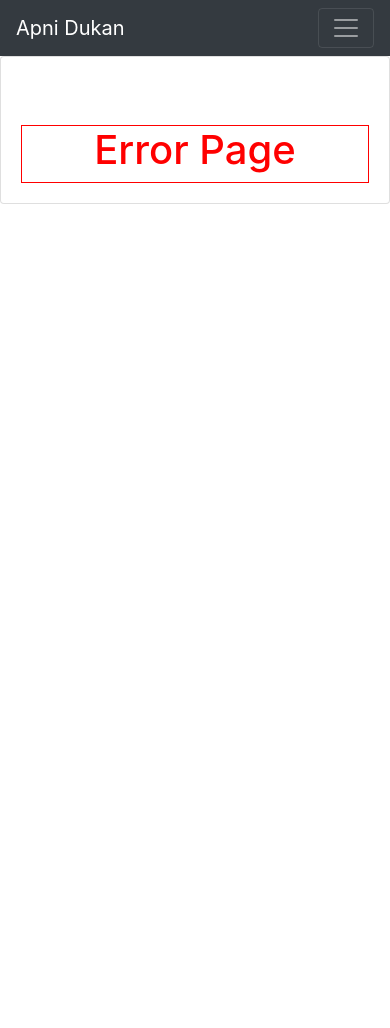
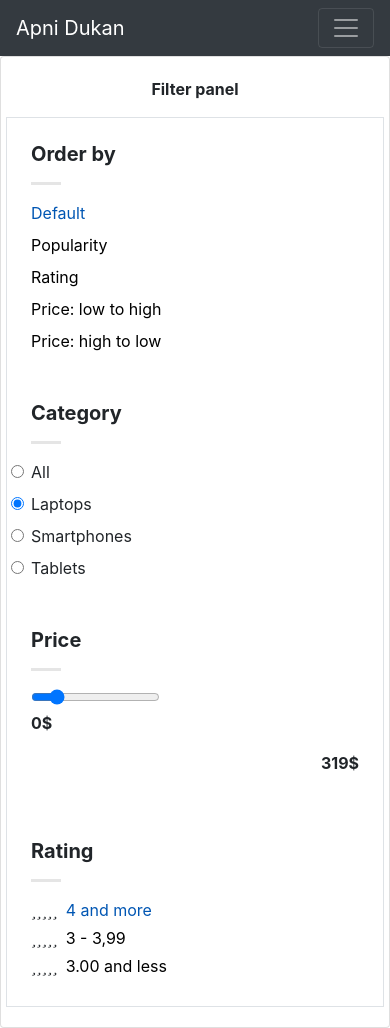
Before and after one commit to daadestroyer/springboot-ecommerce-application-full-stack, an Angular app in the folder 03-frontend/angular-ecommerce/: page /filterpanel in a window 390 px wide. Before the commit the page ends 844 px from the top, so only its background shows below. Built offline with nearby package versions, Linux system fonts and the light colour scheme; no server answers.

Commit message:
displaying single product details...

```diff
--- a/03-frontend/angular-ecommerce/src/app/app.module.ts
+++ b/03-frontend/angular-ecommerce/src/app/app.module.ts
@@ -12,6 +12,7 @@ import { ErrorComponent } from './components/error/error.component';
 import { ProductCategoryDropdownComponent } from './components/product-category-dropdown/product-category-dropdown.component';
 import {SearchComponent} from "./components/search/search.component";
 import { ProductDetailsComponent } from './components/product-details/product-details.component';
+import { FilterpanelComponent } from './components/filterpanel/filterpanel.component';
 
 
 
@@ -22,7 +23,8 @@ const appRoutes: Routes = [
   {path:'category',component:ProductListComponent},
   { path: 'category/:id', component: ProductListComponent },
   { path: 'search/:keyword', component: ProductListComponent },
-  { path: 'productdetails', component: ProductDetailsComponent },
+  { path: 'product-detail/:id', component: ProductDetailsComponent },
+  { path: 'filterpanel', component: FilterpanelComponent },
   {path:'**',component:ErrorComponent},
 ];
 
@@ -36,6 +38,7 @@ const appRoutes: Routes = [
     ProductCategoryDropdownComponent,
     SearchComponent,
     ProductDetailsComponent,
+    FilterpanelComponent,
   ],
   imports: [
     BrowserModule,
--- /dev/null
+++ b/03-frontend/angular-ecommerce/src/app/components/filterpanel/filterpanel.component.html
@@ -0,0 +1,166 @@
+
+
+    <!--Section: Content-->
+    <section class="">
+
+      <p class="text-center font-weight-bold">Filter panel</p>
+
+      <style>
+        .link-black a {
+          color: black;
+        }
+
+        .link-black a:hover {
+          color: #0056b3;
+        }
+
+        .link-black .active {
+          color: #0056b3;
+        }
+
+        .divider-small {
+          width: 30px;
+          background-color: rgba(0, 0, 0, .1);
+          height: 3px;
+        }
+      </style>
+
+
+      <!--Grid row-->
+      <div class="row d-flex justify-content-center">
+
+        <!--Grid column-->
+        <div class="col-lg-8 col-md-8 col-sm-8 border p-4">
+
+          <!-- Filter panel -->
+          <div class="mb-5">
+            <h5 class="font-weight-bold mb-3">Order by</h5>
+
+            <div class="divider-small mb-3"></div>
+
+            <ul class="list-unstyled link-black">
+              <li class="mb-2">
+                <a href="" class="active">Default</a>
+              </li>
+              <li class="mb-2">
+                <a href="" class="">Popularity</a>
+              </li>
+              <li class="mb-2">
+                <a href="" class="">Rating</a>
+              </li>
+              <li class="mb-2">
+                <a href="" class="">Price: low to high</a>
+              </li>
+              <li class="mb-2">
+                <a href="" class="">Price: high to low</a>
+              </li>
+            </ul>
+          </div>
+          <!-- Filter panel -->
+
+          <!-- Filter panel -->
+          <div class="mb-5">
+
+            <h5 class="font-weight-bold mb-3">Category</h5>
+
+            <div class="divider-small mb-3"></div>
+
+            <div class="form-check pl-0 mb-2">
+              <input type="radio" class="form-check-input" id="materialGroupExample1" name="groupOfMaterialRadios">
+              <label class="form-check-label" for="materialGroupExample1">All</label>
+            </div>
+
+            <div class="form-check pl-0 mb-2">
+              <input type="radio" class="form-check-input" id="materialGroupExample2" name="groupOfMaterialRadios"
+                checked>
+              <label class="form-check-label" for="materialGroupExample2">Laptops</label>
+            </div>
+
+            <div class="form-check pl-0 mb-2">
+              <input type="radio" class="form-check-input" id="materialGroupExample3" name="groupOfMaterialRadios">
+              <label class="form-check-label" for="materialGroupExample3">Smartphones</label>
+            </div>
+
+            <div class="form-check pl-0 mb-2">
+              <input type="radio" class="form-check-input" id="materialGroupExample4" name="groupOfMaterialRadios">
+              <label class="form-check-label" for="materialGroupExample4">Tablets</label>
+            </div>
+
+          </div>
+          <!-- Filter panel -->
+
+          <!-- Filter panel -->
+          <div class="mb-5">
+
+            <h5 class="font-weight-bold mb-3">Price</h5>
+
+            <div class="divider-small mb-3"></div>
+
+            <form class="range-field">
+              <input type="range" min="0" max="319" />
+            </form>
+
+            <div class="row justify-content-center">
+
+              <!-- Grid column -->
+              <div class="col-md-6 text-left">
+                <p class="dark-grey-text"><strong id="resellerEarnings">0$</strong></p>
+              </div>
+              <!-- Grid column -->
+
+              <!-- Grid column -->
+              <div class="col-md-6 text-right">
+                <p class="dark-grey-text"><strong id="clientPrice">319$</strong></p>
+              </div>
+              <!-- Grid column -->
+            </div>
+
+          </div>
+          <!-- Filter panel -->
+
+          <!-- Filter panel -->
+          <div class="link-black">
+
+            <h5 class="font-weight-bold mb-3">Rating</h5>
+
+            <div class="divider-small mb-3"></div>
+
+            <div class="amber-text fa-sm mb-1">
+              <i class="fas fa-star"></i>
+              <i class="fas fa-star"></i>
+              <i class="fas fa-star"></i>
+              <i class="fas fa-star"></i>
+              <i class="fas fa-star"></i>
+              <a href="" class="ml-2 active">4 and more</a>
+            </div>
+
+            <div class="amber-text fa-sm mb-1">
+              <i class="fas fa-star"></i>
+              <i class="fas fa-star"></i>
+              <i class="fas fa-star"></i>
+              <i class="fas fa-star"></i>
+              <i class="fas fa-star"></i>
+              <a href="" class="ml-2">3 - 3,99</a>
+            </div>
+
+            <div class="amber-text fa-sm mb-1">
+              <i class="fas fa-star"></i>
+              <i class="fas fa-star"></i>
+              <i class="fas fa-star"></i>
+              <i class="fas fa-star"></i>
+              <i class="fas fa-star"></i>
+              <a href="" class="ml-2">3.00 and less</a>
+            </div>
+
+          </div>
+          <!-- Filter panel -->
+
+        </div>
+        <!--Grid column-->
+
+      </div>
+      <!--Grid row-->
+
+
+    </section>
+    <!--Section: Content-->
--- /dev/null
+++ b/03-frontend/angular-ecommerce/src/app/components/filterpanel/filterpanel.component.ts
@@ -0,0 +1,15 @@
+import { Component, OnInit } from '@angular/core';
+
+@Component({
+  selector: 'app-filterpanel',
+  templateUrl: './filterpanel.component.html',
+  styleUrls: ['./filterpanel.component.css']
+})
+export class FilterpanelComponent implements OnInit {
+
+  constructor() { }
+
+  ngOnInit(): void {
+  }
+
+}
--- a/03-frontend/angular-ecommerce/src/app/components/product-details/product-details.component.html
+++ b/03-frontend/angular-ecommerce/src/app/components/product-details/product-details.component.html
@@ -37,7 +37,7 @@
         <div class="col-md-5 order-lg-2 order-1" >
           <div class="image_selected">
             <img
-              src="http://pngimg.com/uploads/macbook/macbook_PNG52.png"
+              src="{{product.imageUrl}}"
               class="img-fluid mt-5"
               alt="qEwct2O"
               height="100%"
@@ -47,14 +47,14 @@
           <div class="container">
             <div class="row">
               <img
-                src="http://pngimg.com/uploads/macbook/macbook_PNG52.png"
+              src="{{product.imageUrl}}"
                 class="img-fluid mt-5"
                 alt="qEwct2O"
                 height="100px"
                 width="300px"
               />
               <img
-                src="http://pngimg.com/uploads/macbook/macbook_PNG52.png"
+              src="{{product.imageUrl}}"
                 class="img-fluid mt-5"
                 alt="qEwct2O"
                 height="100px"
@@ -78,8 +78,7 @@
             </nav>
             <div class="product_name">
               <h3>
-                Acer Aspire 3 Celeron Dual Core - (2 GB/500 GB HDD/Windows 10
-                Home) A315-33 Laptop (15.6 inch, Black, 2.1 kg)
+                {{product.name}} | {{product.sku}}
               </h3>
             </div>
             <div class="product-rating">
@@ -87,7 +86,7 @@
               <span class="ml-3">35 Ratings & 45 Reviews</span>
             </div>
             <div class=" mt-3" >
-              <span class="product_price"><h2>₹ 29,000</h2></span>
+              <span class="product_price"><h1>₹ {{product.unitPrice}}</h1></span>
               <span style='color:red;text-decoration:line-through'>
                 <span style='color:black'>₹ 39,000</span>
               </span>
@@ -126,6 +125,7 @@
                 ></span
               >
             </div>
+
             <div>
               <div class="row mt-3">
                 <div class="col-md-5">
@@ -165,6 +165,14 @@
                 </div>
               </div>
             </div>
+
+            <div class="card mt-4" >
+              <div class="card-body">
+                <h4><b>Description</b></h4>
+                <h5>{{product.name}} | {{product.sku}} </h5>
+                {{product.description}}
+              </div>
+             </div>
             <hr class="singleline" />
             <div class="order_info d-flex flex-row">
               <form action="#"></form>
--- a/03-frontend/angular-ecommerce/src/app/components/product-details/product-details.component.ts
+++ b/03-frontend/angular-ecommerce/src/app/components/product-details/product-details.component.ts
@@ -1,4 +1,7 @@
 import { Component, OnInit } from '@angular/core';
+import { Product } from '../../entitys/product';
+import { ProductService } from '../../services/product.service';
+import { ActivatedRoute } from '@angular/router';
 
 @Component({
   selector: 'app-product-details',
@@ -7,9 +10,26 @@ import { Component, OnInit } from '@angular/core';
 })
 export class ProductDetailsComponent implements OnInit {
 
-  constructor() { }
+  product: Product = new Product();
+
+  constructor(private productService: ProductService
+           , private router : ActivatedRoute) { }
 
   ngOnInit(): void {
+    this.router.params.subscribe(() => {
+      this.handleProducts();
+    })
+  }
+
+  handleProducts() {
+    // get the id and convert "id" param string to number using +
+    const productId: number = +this.router.snapshot.paramMap.get("id");
+    console.log("PROD ID  = " + productId);
+    this.productService.getProductByProductId(productId).subscribe((
+      data => {
+        this.product = data;
+      }
+    ));
   }
 
 }
--- a/03-frontend/angular-ecommerce/src/app/components/product-list/product-list.component.html
+++ b/03-frontend/angular-ecommerce/src/app/components/product-list/product-list.component.html
@@ -1,10 +1,20 @@
+
+<!--
+  <div class="container-fluid mt-5">
+  <div class="row">
+    <div class="col-md-6">
+      <app-filterpanel></app-filterpanel>
+    </div>
+  </div>
+</div>
+ -->
 <div class="container mt-5">
 
      <!-- if products not found display message product not found -->
           <!-- ? defined as safe navigation operator (?) guards agains null and identified values in property -->
           <ng-container *ngIf="products.length == 0; else elseTemplate">
             <div class="alert alert-danger text-center" role="alert">
-             <b>OOPS! Search results found</b>
+             <b>OOPS.... {{products.length}} Search results found</b>
             </div>
           </ng-container>
           <ng-template #elseTemplate>
@@ -13,16 +23,19 @@
           </div>
           </ng-template>
 
-  <div class="row">
+
+          <div class="row">
+
     <!-- loop over the collection of products -->
 
     <div class="card col-md-3 mt-3 text-center" *ngFor="let tempProduct of products">
 
         <div class="card" style="width: 18rem; margin: 0 auto; ">
-            <img src="{{tempProduct.imageUrl}}" class="card-img-top" alt="..."  >
-
+          <a routerLink="/product-detail/{{tempProduct.id}}">
+          <img src="{{tempProduct.imageUrl}}" class="card-img-top" alt="..."  >
+                     </a>
             <div class="card-body">
-                <h5 class="card-title">{{tempProduct.name}}</h5>
+                <a routerLink="/product-detail/{{tempProduct.id}}"><h5 class="card-title">{{tempProduct.name}}</h5></a>
                 <h4>{{tempProduct.unitPrice | currency:'INR' }}  </h4>
               <p class="card-text">Men's Bouncer-01 Sports Latest Stylish Casual Sneakers,<p>
               <a href="#" class="btn btn-primary">ADD TO CART</a>
--- a/03-frontend/angular-ecommerce/src/app/components/product-list/product-list.component.ts
+++ b/03-frontend/angular-ecommerce/src/app/components/product-list/product-list.component.ts
@@ -34,6 +34,7 @@ export class ProductListComponent implements OnInit {
     }
   }
 
+  // this method will work when user want to search products using search bar
   handleSearchProducts() {
     const keyword: string = this.route.snapshot.paramMap.get('keyword');
     this.searchkeyword = keyword;
@@ -43,7 +44,7 @@ export class ProductListComponent implements OnInit {
         this.products = data;
       });
   }
-
+// this method will work when user want to find product based on category id using dropdown
   handleListProducts() {
     const id = this.route.snapshot.params['id'];
     console.log('ID = ' + id);
@@ -53,7 +54,7 @@ export class ProductListComponent implements OnInit {
       this.currentCategoryId = id;
     }
     this.productService
-      .getProductListByProductId(this.currentCategoryId)
+      .getProductListByCategoryId(this.currentCategoryId)
       .subscribe((data) => {
         this.products = data;
       });
--- a/03-frontend/angular-ecommerce/src/app/services/product.service.ts
+++ b/03-frontend/angular-ecommerce/src/app/services/product.service.ts
@@ -12,6 +12,7 @@ export class ProductService {
 
 
 
+
   private productUrl = 'http://localhost:8080/api/products';
   private categoryUrl = 'http://localhost:8080/api/product-category';
 
@@ -19,7 +20,7 @@ export class ProductService {
   constructor(private httpClient: HttpClient) { }
 
   // getting product list and storing it into products array
-  getProductListByProductId(catId:number): Observable<Product[]> {
+  getProductListByCategoryId(catId:number): Observable<Product[]> {
 
     // build URL based on category id
     const searchUrl = `${this.productUrl}/search/findProductByCategoryId?id=${catId}`;
@@ -46,6 +47,13 @@ export class ProductService {
       map(response => response._embedded.products)
     );
   }
+
+  getProductByProductId(productId: number) : Observable<Product>{
+    // need to build url based on prodct id
+    const productUrl = `${this.productUrl}/${productId}`;
+    return this.httpClient.get<Product>(productUrl);
+    // returning single product
+  }
 }
 
 
--- a/03-frontend/angular-ecommerce/src/index.html
+++ b/03-frontend/angular-ecommerce/src/index.html
@@ -7,7 +7,6 @@
 
   <title>Apni Dukan | Namma Shop - Bengaluru Shopping Webiste</title>
   <base href="/">
-  <link rel="stylesheet" href="path/to/font-awesome/css/font-awesome.min.css">
 
 
   <link rel="icon" type="image/x-icon" href="favicon.ico?v=2">
```
Also changed, not shown: 03-frontend/angular-ecommerce/src/app/components/filterpanel/filterpanel.component.css (added), 1 other file (tests, documents, lock files or other folders).
